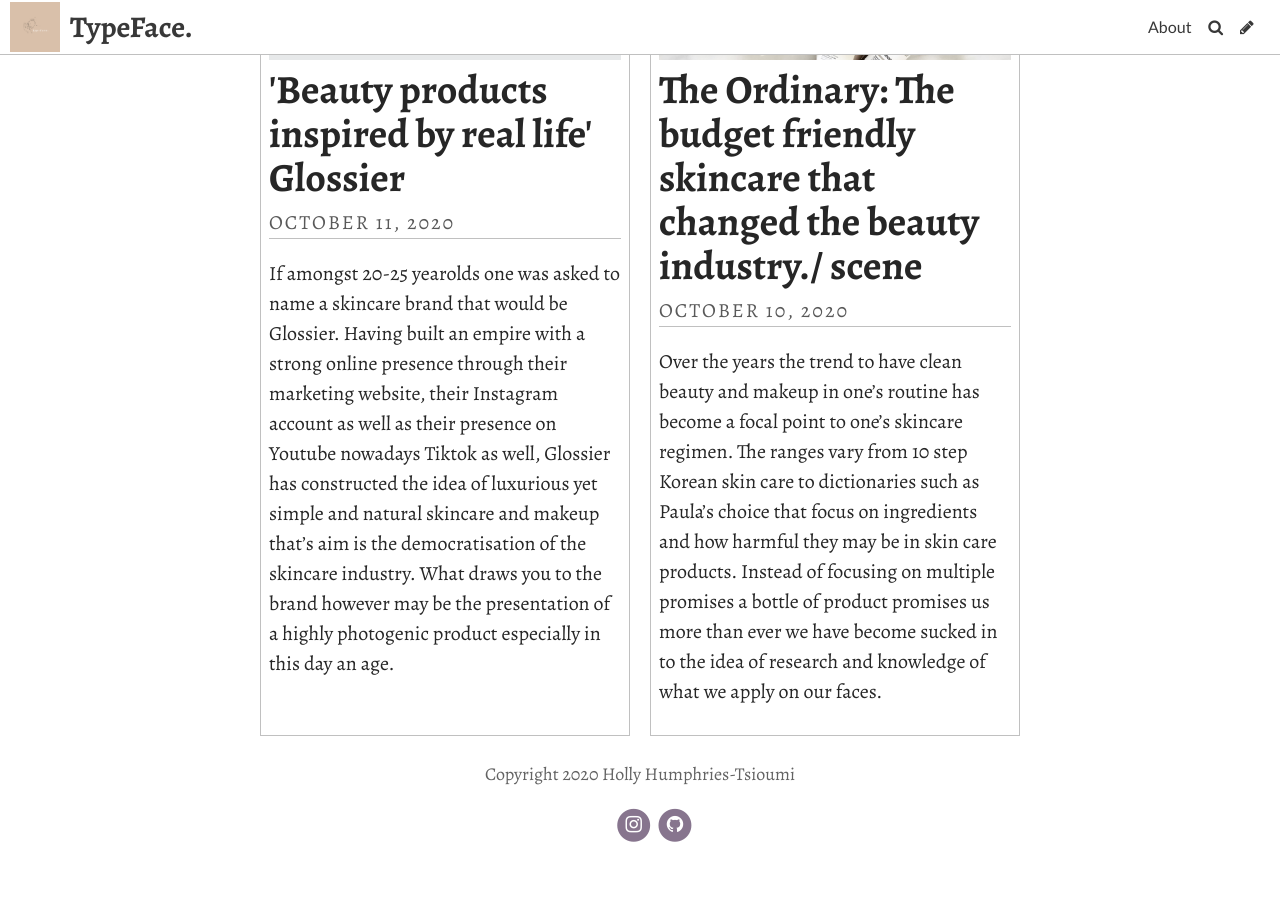
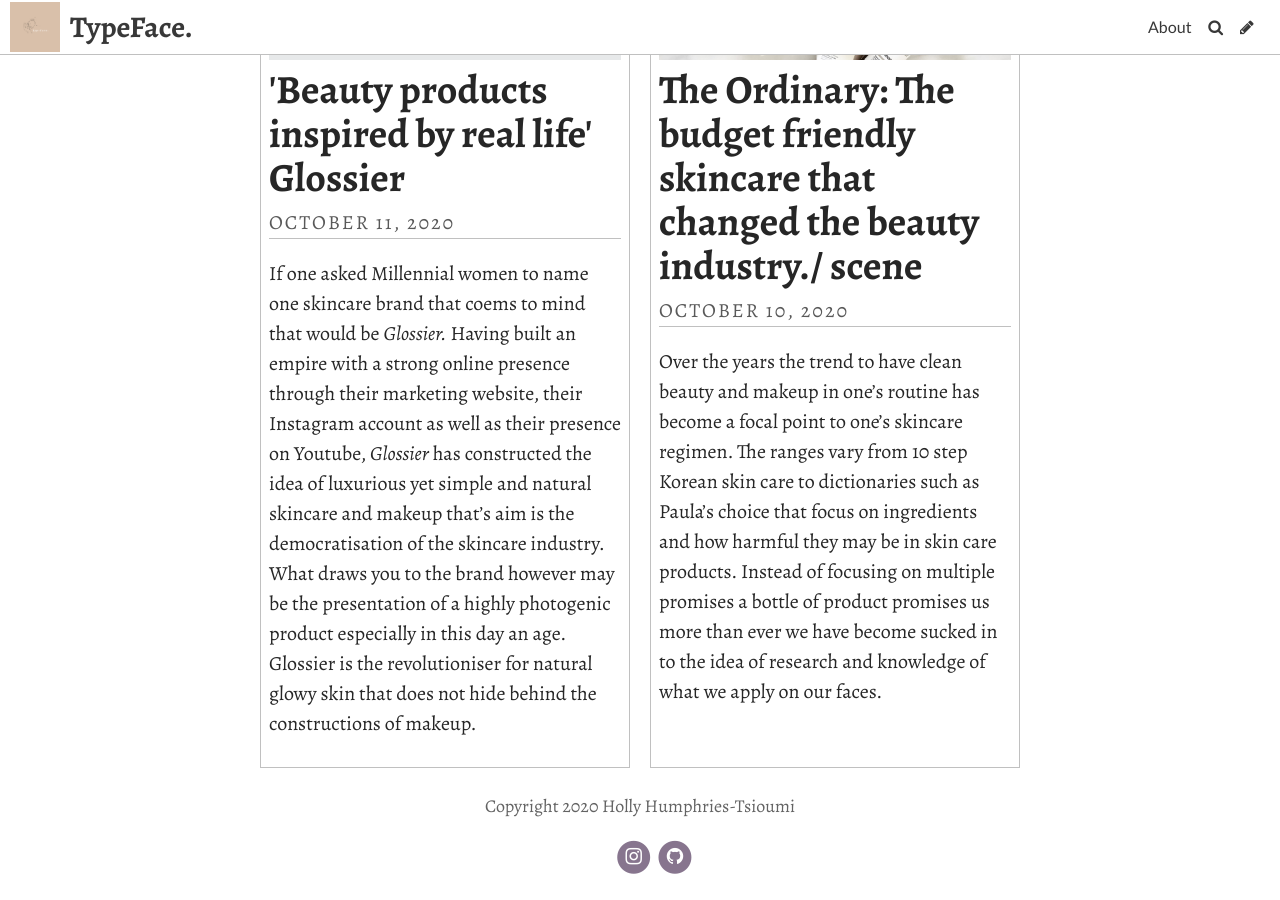
Before and after one commit to hollyhumphries/mybrookesblog, a Jekyll site: the page built from index.html, in a window 1280 px wide and 900 px high, scrolled down 1167 px. Built offline with Jekyll 4.4.1, drawn with Linux system fonts in a browser that asks for light colours; some web fonts are replaced; the list of posts is cut into pages by our own code; before the commit the page ends 2038 px from its top, so only the background shows below that; some of the changed lines change nothing that is shown.

Commit message:
Update Post “2020-10-11-beauty-products-inspired-by-real-life-glossier”

```diff
--- a/_posts/2020-10-11-beauty-products-inspired-by-real-life-glossier.md
+++ b/_posts/2020-10-11-beauty-products-inspired-by-real-life-glossier.md
@@ -5,7 +5,7 @@
 header_feature_image: ../uploads/6.png
 comments: true
 ---
-If amongst 20-25 yearolds one was asked to name a skincare brand that would be Glossier. Having built an empire with a strong online presence through their marketing website, their Instagram account as well as their presence on Youtube nowadays Tiktok as well, Glossier has constructed the idea of luxurious yet simple and natural skincare and makeup that's aim is the democratisation of the skincare industry. What draws you to the brand however may be the presentation of a highly photogenic product especially in this day an age.
+If one asked Millennial women to name one skincare brand that coems to mind that would be *Glossier.* Having built an empire with a strong online presence through their marketing website, their Instagram account as well as their presence on Youtube, *Glossier* has constructed the idea of luxurious yet simple and natural skincare and makeup that's aim is the democratisation of the skincare industry. What draws you to the brand however may be the presentation of a highly photogenic product especially in this day an age. Glossier is the revolutioniser for natural glowy skin that does not hide behind the constructions of makeup.
 
 ![](../uploads/890347.png)
 
@@ -17,12 +17,16 @@
 
 The tone of voice of the brand show exactly what Glossier is about. Glossier gives great emphasis to these particular values which have shaped Glossier. These are:
 
-Thoughtful, Inclusive, Fun, Innovative
+Thoughtful, Inclusive, Fun, Innovative, Friendly
 
 The colours of Glossier are set to:
 
 ![](../uploads/about_05.5ce21c50.jpg)
 
-Characteristic and iconic colours of pink across the colour palette allude to femininity and simplicity which is encouraged by the shades of pink due to the softeness and lightness of these colours. The colours of the brand are also white which helps bring together a clean minimalist and instagramable aesthetic.
+Characteristic and iconic colours of pink across the colour palette allude to femininity and simplicity which is encouraged by the shades of pink due to the softeness and lightness of these colours. The colours of the brand are also white which helps bring together a clean minimalist and instagramable aesthetic. The wordmark sometimes changes depending on the use and background of its placement.
 
 ![](../uploads/untitled-design-6.png)
+
+Glossier uses Apercu as its Primary font which has unity and minimlism in its typography. Apercu Bold is used for headlines, Apercu Regular for the body text and Apercu Italics is used for the product description on packaging and on the website. Lowercase is used on the packaging.
+
+![](../uploads/untitled-design-7.png)
```
Also changed, not shown: uploads/untitled-design-7.png (added).
